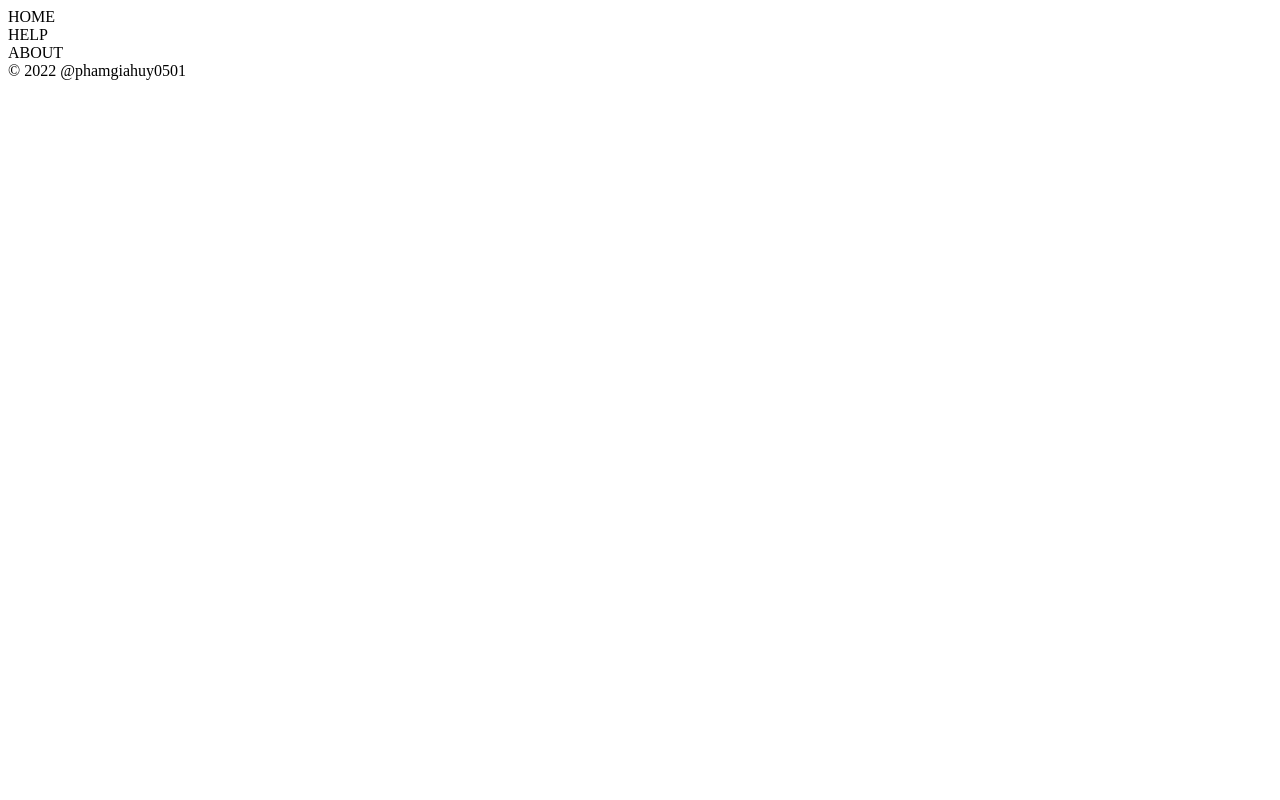
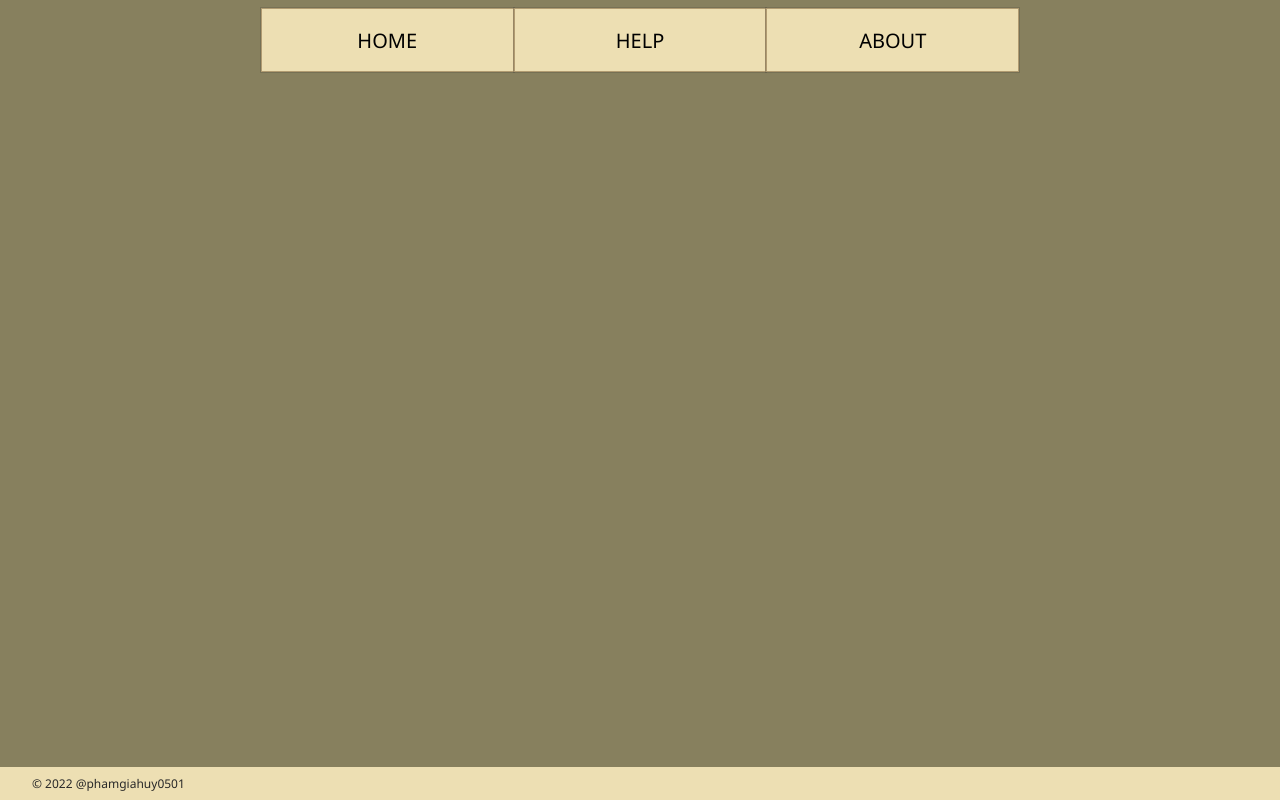
Before and after one commit to phamgiahuy0501/thefrecklestudios-content-generator, a website: page views/pages/about.htm in a window 1280 px wide. Drawn offline with nearby package versions, Linux system fonts and the light colour scheme; the site is published under a folder, as on GitHub Pages, so addresses that start at the root find nothing.

Commit message:
Update: Fix href deploy

```diff
--- a/src/controller/base-partials.js
+++ b/src/controller/base-partials.js
@@ -1,2 +1,2 @@
-$("header").load("../../views/partials/_header.htm")
-$("footer").load("../../views/partials/_footer.htm")
+$("header").load("../../views/partials/_header.htm");
+$("footer").load("../../views/partials/_footer.htm");
--- a/views/pages/about.htm
+++ b/views/pages/about.htm
@@ -10,7 +10,7 @@
     <!-- FONTAWESOME IMPORT -->
     <script src="https://kit.fontawesome.com/4c21efa067.js" crossorigin="anonymous"></script>
     <!-- FAVICON IMPORT -->
-    <link rel="stylesheet" href="/style.css">
+    <link rel="stylesheet" href="../../style.css">
     <title>ABOUT</title>
     <link rel="icon" type="image/svg+xml" href="https://github.githubassets.com/favicons/favicon-dark.svg">
 </head>
```
Also changed, not shown: views/pages/help.htm (+1 -1 lines), views/pages/home.htm (+1 -1 lines).
